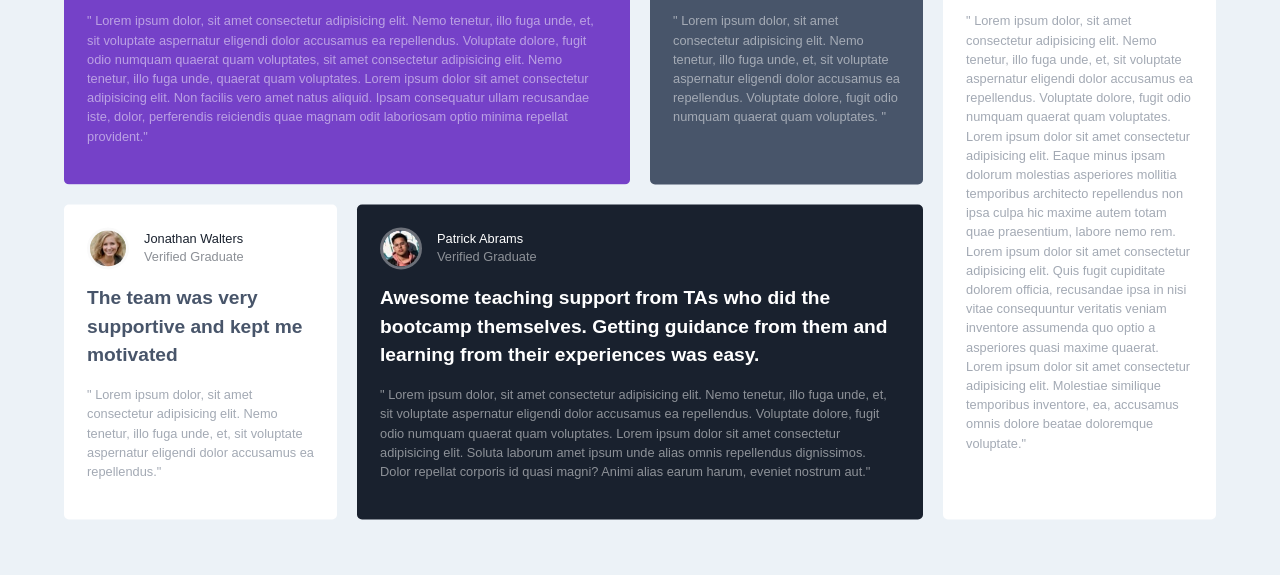
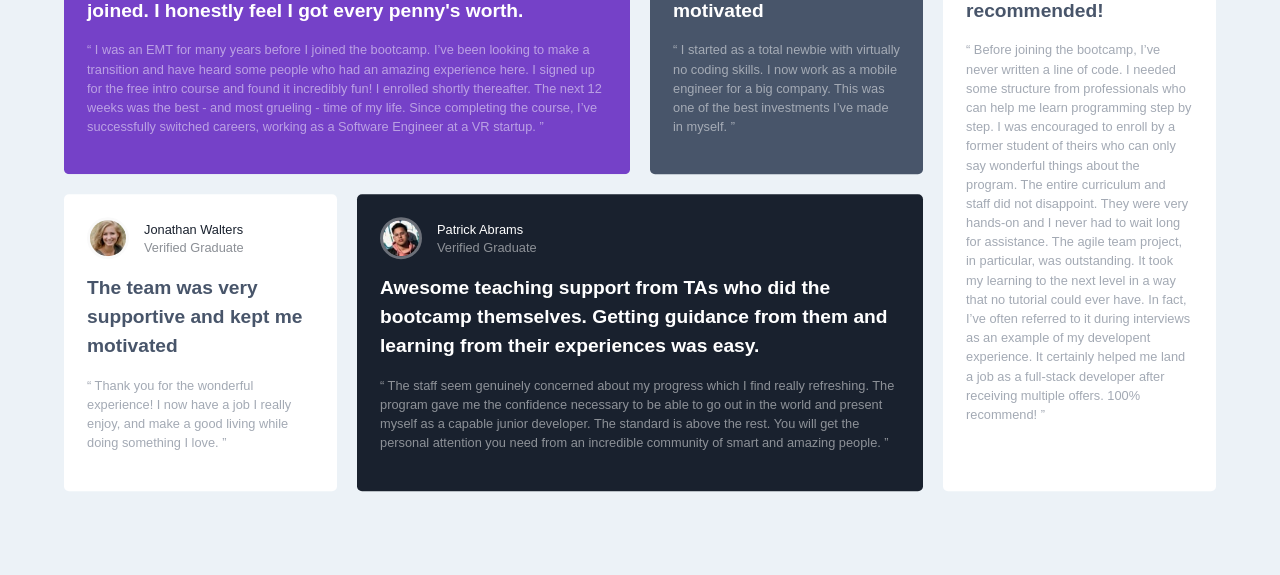
Before and after one commit to marwan-mohamed12/testimonials-grid-section, a plain HTML site: page index.html in a window 1280 px wide. Shown: the part 225-800 px from the top of the page. Drawn offline with Linux system fonts and the light colour scheme.

Commit message:
updated the persons paragraphs

```diff
--- a/index.html
+++ b/index.html
@@ -24,12 +24,11 @@
                     company I joined. I honestly feel I got every penny's worth.
                 </p>
                 <p>
-                    " Lorem ipsum dolor, sit amet consectetur adipisicing elit. Nemo tenetur, illo fuga unde, et, sit
-                    voluptate aspernatur eligendi dolor accusamus ea repellendus. Voluptate dolore, fugit odio numquam
-                    quaerat quam voluptates, sit amet consectetur adipisicing elit. Nemo tenetur, illo fuga unde,
-                    quaerat quam voluptates. Lorem ipsum dolor sit amet consectetur adipisicing elit. Non facilis vero
-                    amet natus aliquid. Ipsam consequatur ullam recusandae iste, dolor, perferendis reiciendis quae
-                    magnam odit laboriosam optio minima repellat provident."
+                    “ I was an EMT for many years before I joined the bootcamp. I’ve been looking to make a transition
+                    and have heard some people who had an amazing experience here. I signed up for the free intro course
+                    and found it incredibly fun! I enrolled shortly thereafter. The next 12 weeks was the best - and
+                    most grueling - time of my life. Since completing the course, I’ve successfully switched careers,
+                    working as a Software Engineer at a VR startup. ”
                 </p>
             </div class="main">
         </div>
@@ -45,9 +44,8 @@
             <div class="main">
                 <p>The team was very supportive and kept me motivated</p>
                 <p>
-                    " Lorem ipsum dolor, sit amet consectetur adipisicing elit. Nemo tenetur, illo fuga unde, et, sit
-                    voluptate aspernatur eligendi dolor accusamus ea repellendus. Voluptate dolore, fugit odio numquam
-                    quaerat quam voluptates. "
+                    “ I started as a total newbie with virtually no coding skills. I now work as a mobile engineer for a
+                    big company. This was one of the best investments I’ve made in myself. ”
                 </p>
             </div class="main">
         </div>
@@ -63,8 +61,8 @@
             <div class="main">
                 <p>The team was very supportive and kept me motivated</p>
                 <p>
-                    " Lorem ipsum dolor, sit amet consectetur adipisicing elit. Nemo tenetur, illo fuga unde, et, sit
-                    voluptate aspernatur eligendi dolor accusamus ea repellendus."
+                    “ Thank you for the wonderful experience! I now have a job I really enjoy, and make a good living
+                    while doing something I love. ”
                 </p>
             </div class="main">
         </div>
@@ -81,11 +79,10 @@
                 <p>Awesome teaching support from TAs who did the bootcamp themselves. Getting guidance from them and
                     learning from their experiences was easy.</p>
                 <p>
-                    " Lorem ipsum dolor, sit amet consectetur adipisicing elit. Nemo tenetur, illo fuga unde, et, sit
-                    voluptate aspernatur eligendi dolor accusamus ea repellendus. Voluptate dolore, fugit odio numquam
-                    quaerat quam voluptates. Lorem ipsum dolor sit amet consectetur adipisicing elit. Soluta laborum
-                    amet ipsum unde alias omnis repellendus dignissimos. Dolor repellat corporis id quasi magni? Animi
-                    alias earum harum, eveniet nostrum aut."
+                    “ The staff seem genuinely concerned about my progress which I find really refreshing. The program
+                    gave me the confidence necessary to be able to go out in the world and present myself as a capable
+                    junior developer. The standard is above the rest. You will get the personal attention you need from
+                    an incredible community of smart and amazing people. ”
                 </p>
             </div class="main">
         </div>
@@ -101,15 +98,14 @@
             <div class="main">
                 <p>Such a life-changing experience. Highly recommended!</p>
                 <p>
-                    " Lorem ipsum dolor, sit amet consectetur adipisicing elit. Nemo tenetur, illo fuga unde, et, sit
-                    voluptate aspernatur eligendi dolor accusamus ea repellendus. Voluptate dolore, fugit odio numquam
-                    quaerat quam voluptates. Lorem ipsum dolor sit amet consectetur adipisicing elit. Eaque minus ipsam
-                    dolorum molestias asperiores mollitia temporibus architecto repellendus non ipsa culpa hic maxime
-                    autem totam quae praesentium, labore nemo rem. Lorem ipsum dolor sit amet consectetur adipisicing
-                    elit. Quis fugit cupiditate dolorem officia, recusandae ipsa in nisi vitae consequuntur veritatis
-                    veniam inventore assumenda quo optio a asperiores quasi maxime quaerat. Lorem ipsum dolor sit amet
-                    consectetur adipisicing elit. Molestiae similique temporibus inventore, ea, accusamus omnis dolore
-                    beatae doloremque voluptate." </p>
+                    “ Before joining the bootcamp, I’ve never written a line of code. I needed some structure from
+                    professionals who can help me learn programming step by step. I was encouraged to enroll by a former
+                    student of theirs who can only say wonderful things about the program. The entire curriculum and
+                    staff did not disappoint. They were very hands-on and I never had to wait long for assistance. The
+                    agile team project, in particular, was outstanding. It took my learning to the next level in a way
+                    that no tutorial could ever have. In fact, I’ve often referred to it during interviews as an example
+                    of my developent experience. It certainly helped me land a job as a full-stack developer after
+                    receiving multiple offers. 100% recommend! ” </p>
             </div class="main">
         </div>
     </div>
```
